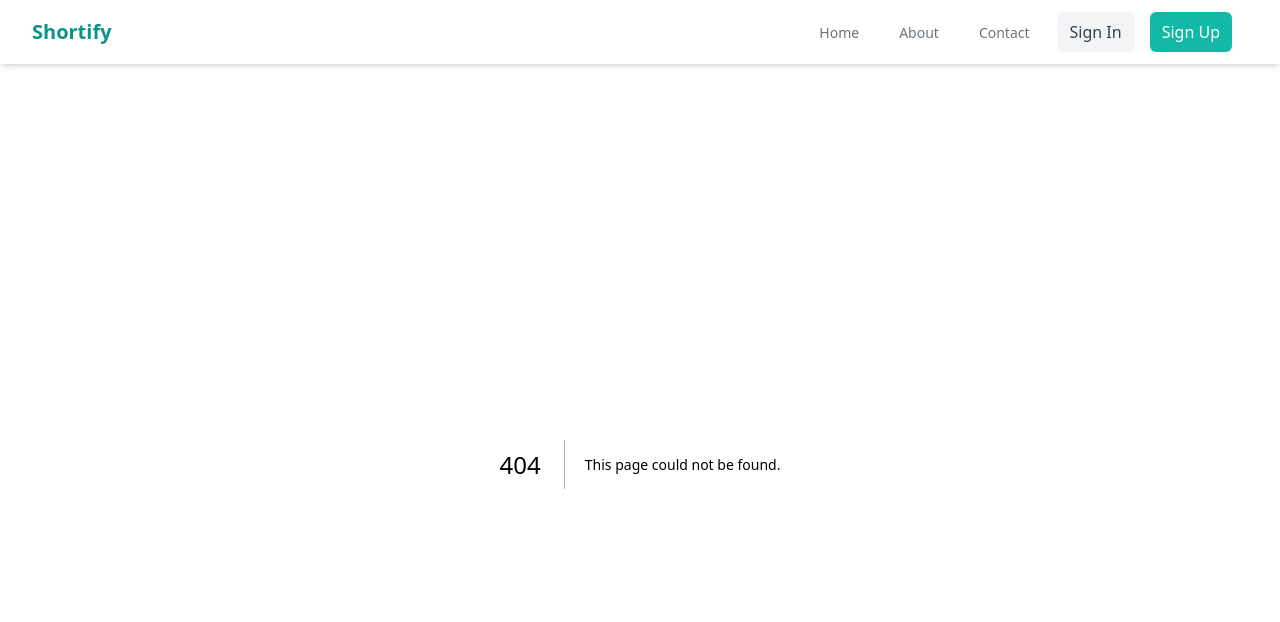
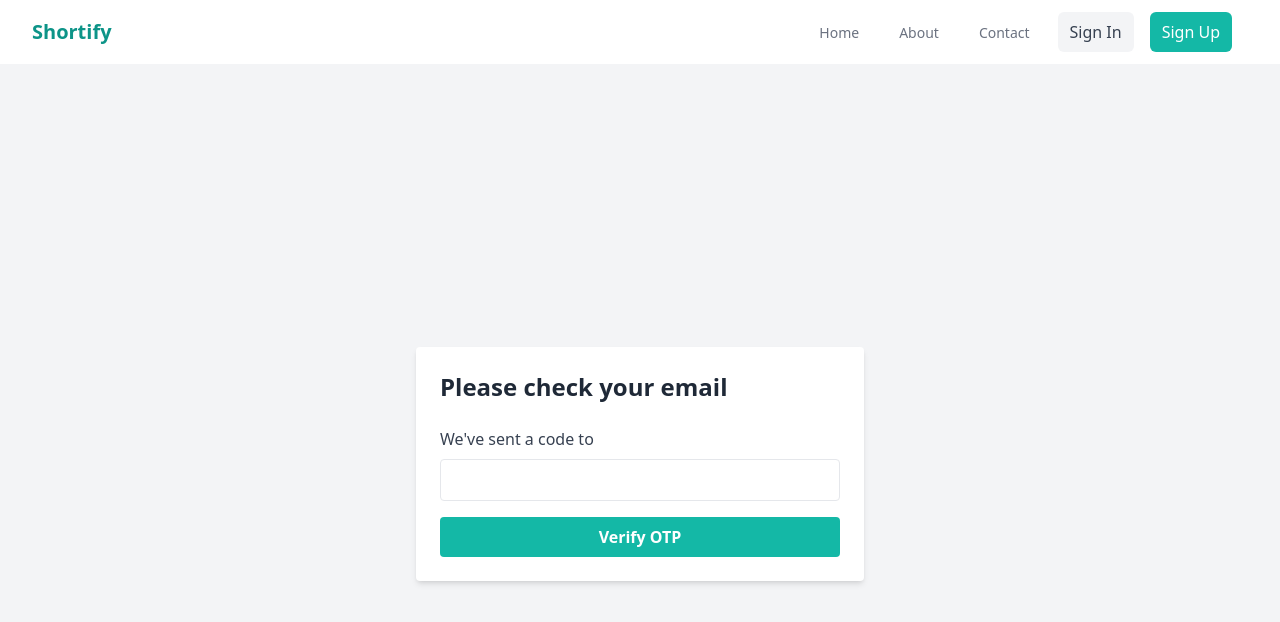
Before and after one commit to ptk1729/gehe-fe, a Next.js app: page /email-verification in a window 1280 px wide. Before the commit this address had no page. Shown: the top 622 px of the page. Built offline with nearby package versions, Linux system fonts and the light colour scheme; no server answers.

Commit message:
Add OTP verification feature to frontend

```diff
--- /dev/null
+++ b/app/UserContext.js
@@ -0,0 +1,19 @@
+'use client'
+
+import { createContext, useState } from 'react'
+
+export const UserContext = createContext()
+
+export default function UserProvider({ children }) {
+  const [user, setUser] = useState(null)
+
+  const updateUser = (userData) => {
+    setUser(userData)
+  }
+
+  return (
+    <UserContext.Provider value={{ user, updateUser }}>
+      {children}
+    </UserContext.Provider>
+  )
+}
--- /dev/null
+++ b/app/email-verification/page.js
@@ -0,0 +1,86 @@
+'use client'
+
+import { UserContext } from '../UserContext'
+import { useRouter } from 'next/navigation'
+import { useState, useEffect, useContext } from 'react'
+import { AuthContext } from '../AuthContext'
+
+export default function Verification() {
+  const webURL = process.env.NEXT_PUBLIC_WEB_URL
+  // const [user, setUser] = useState('')
+  const [otp, setOtp] = useState('')
+  const { user } = useContext(UserContext)
+  const { loginSaveCookie } = useContext(AuthContext)
+
+  // useEffect(() => {
+  //   const { user } = userData
+  //   console.log(user)
+  //   setUser(user)
+  // }, [])
+
+  const router = useRouter()
+
+  const handleVerifyOtp = async (e) => {
+    e.preventDefault()
+
+    try {
+      const res = await fetch(webURL + 'auth/verify-otp', {
+        method: 'POST',
+        headers: {
+          'Content-Type': 'application/json',
+        },
+        credentials: 'include',
+        body: JSON.stringify({
+          ...user,
+          otp: otp,
+        }),
+      })
+
+      if (!res.ok) {
+        const errorData = await res.json()
+        throw new Error(errorData.message || 'Failed to sign up')
+      }
+
+      const { token } = await res.json()
+      loginSaveCookie(token)
+      router.push('/')
+    } catch (error) {
+      console.error(error)
+    }
+  }
+
+  return (
+    <div className="flex items-center justify-center min-h-screen bg-gray-100 p-4">
+      <div className="w-full max-w-md bg-white rounded shadow-md p-6">
+        <h2 className="text-2xl font-bold mb-6 text-gray-800">
+          {' '}
+          Please check your email
+        </h2>
+        <form onSubmit={handleVerifyOtp}>
+          {/* OTP Verification */}
+          <div className="mb-4">
+            <label htmlFor="email" className="block text-gray-700 mb-2">
+              We've sent a code to
+            </label>
+            <input
+              type="text"
+              name="email"
+              id="email"
+              value={otp}
+              onChange={(e) => setOtp(e.target.value)}
+              required
+              className="w-full px-3 py-2 border rounded focus:outline-none focus:border-teal-500"
+            />
+          </div>
+
+          <button
+            type="submit"
+            className="w-full bg-teal-500 hover:bg-teal-700 text-white font-bold py-2 px-4 rounded"
+          >
+            Verify OTP
+          </button>
+        </form>
+      </div>
+    </div>
+  )
+}
--- a/app/layout.js
+++ b/app/layout.js
@@ -1,7 +1,8 @@
 // import localFont from "next/font/local";
-import AuthProvider from "./AuthContext"
-import "./globals.css";
-import Navbar from "./navbar"
+import AuthProvider from './AuthContext'
+import UserProvider from './UserContext'
+import './globals.css'
+import Navbar from './navbar'
 
 // const geistSans = localFont({
 //   src: "./fonts/GeistVF.woff",
@@ -15,22 +16,24 @@ import Navbar from "./navbar"
 // });
 
 export const metadata = {
-  title: "Gehe.fyi",
-  description: "A simple to use url shortener service",
-};
+  title: 'Gehe.fyi',
+  description: 'A simple to use url shortener service',
+}
 
 export default function RootLayout({ children }) {
   return (
     <html lang="en">
       <title>{metadata.title}</title>
       <body
-        // className={`${geistSans.variable} ${geistMono.variable} antialiased`}
+      // className={`${geistSans.variable} ${geistMono.variable} antialiased`}
       >
         <AuthProvider>
-        <Navbar />
-          {children}
-          </AuthProvider>
+          <UserProvider>
+            <Navbar />
+            {children}
+          </UserProvider>
+        </AuthProvider>
       </body>
     </html>
-  );
+  )
 }
--- a/app/page.js
+++ b/app/page.js
@@ -9,6 +9,7 @@ import { useRouter } from 'next/navigation'
 import { MdDelete } from 'react-icons/md'
 import { RiEdit2Fill } from 'react-icons/ri'
 import { TiTick } from 'react-icons/ti'
+import TimeAgo from './timeAgo'
 
 export default function Home() {
   const webURL = process.env.NEXT_PUBLIC_WEB_URL
@@ -263,11 +264,10 @@ export default function Home() {
                       {userId}
                     </td> */}
                         <td className="border-t border-gray-300 px-4 py-2">
-                          Created {formatDistanceToNow(new Date(createdAt))} ago
+                          <TimeAgo date={createdAt} title={'Created at'} />
                         </td>
                         <td className="border-t border-gray-300 px-4 py-2">
-                          Updated at {formatDistanceToNow(new Date(updatedAt))}{' '}
-                          ago
+                          <TimeAgo date={updatedAt} title={'Updated'} />
                         </td>
                         <td className="border-t border-gray-300 px-4 py-2">
                           <span className="text-xl">
--- a/app/signup/page.js
+++ b/app/signup/page.js
@@ -1,18 +1,21 @@
 // pages/signup.js or app/signup/page.js
 'use client'
 
-import { useState, useContext } from 'react'
+import { useContext, useState } from 'react'
 // import { AuthContext } from '../context/AuthContext'
 // import { useRouter } from 'next/router' // For pages directory
-import { AuthContext } from '../AuthContext'
 // For app directory, use: import { useRouter } from 'next/navigation';
 // import { useState, useContext } from 'react'
 // import { AuthContext } from '../../context/AuthContext'
+
+import { UserContext } from '../UserContext'
 import { useRouter } from 'next/navigation'
 
 export default function Signup() {
-  const { loginSaveCookie } = useContext(AuthContext)
+  const webURL = process.env.NEXT_PUBLIC_WEB_URL
   const router = useRouter()
+
+  const { updateUser } = useContext(UserContext)
 
   const [formData, setFormData] = useState({
     firstname: '',
@@ -29,24 +32,23 @@ export default function Signup() {
   const handleSubmit = async (e) => {
     e.preventDefault()
     setError(null)
-    // console.log(, process.env.BASE_URL)
-    // fetch("http://localhost:5001/test-cors")
-    //     .then(res => res.json())
-    //     .then(console.log)
-    //     .catch(console.error)
-    //     .finally(console.log)
+
+    // // console.log(, process.env.BASE_URL)
+    // // fetch("http://localhost:5001/test-cors")
+    // //     .then(res => res.json())
+    // //     .then(console.log)
+    // //     .catch(console.error)
+    // //     .finally(console.log)
+
     try {
-      const res = await fetch(
-        process.env.NEXT_PUBLIC_WEB_URL + 'auth/register',
-        {
+      const res = await fetch(webURL + 'auth/register', {
         method: 'POST',
         headers: {
           'Content-Type': 'application/json',
         },
         credentials: 'include',
         body: JSON.stringify(formData),
-        }
-      )
+      })
 
       if (!res.ok) {
         const errorData = await res.json()
@@ -54,10 +56,11 @@ export default function Signup() {
       }
 
       const data = await res.json()
-      console.log(data)
 
-      loginSaveCookie(data.jwt) // Store the JWT
-      router.push('/') // Redirect to home page
+      if (data.message) {
+        updateUser(formData)
+        router.push('/email-verification')
+      }
     } catch (err) {
       setError(err.message)
     }
@@ -128,7 +131,9 @@ export default function Signup() {
               className="w-full px-3 py-2 border rounded focus:outline-none focus:border-teal-500"
             />
           </div>
+
           {error && <p className="text-red-500 mb-4">{error}</p>}
+
           <button
             type="submit"
             className="w-full bg-teal-500 hover:bg-teal-700 text-white font-bold py-2 px-4 rounded"
--- a/app/timeAgo.js
+++ b/app/timeAgo.js
@@ -1,9 +1,13 @@
-"use client"
+'use client'
 import { formatDistanceToNow } from 'date-fns'
 
-function TimeAgo({ date }) {
-    const timeAgo = formatDistanceToNow(new Date(date), { addSuffix: true })
-    return <span>Updated {timeAgo}</span>
+function TimeAgo({ date, title }) {
+  const timeAgo = formatDistanceToNow(new Date(date), { addSuffix: true })
+  return (
+    <span>
+      {title} {timeAgo}
+    </span>
+  )
 }
 
 export default TimeAgo
```
Lines whose indentation alone changed are shown as unchanged.
